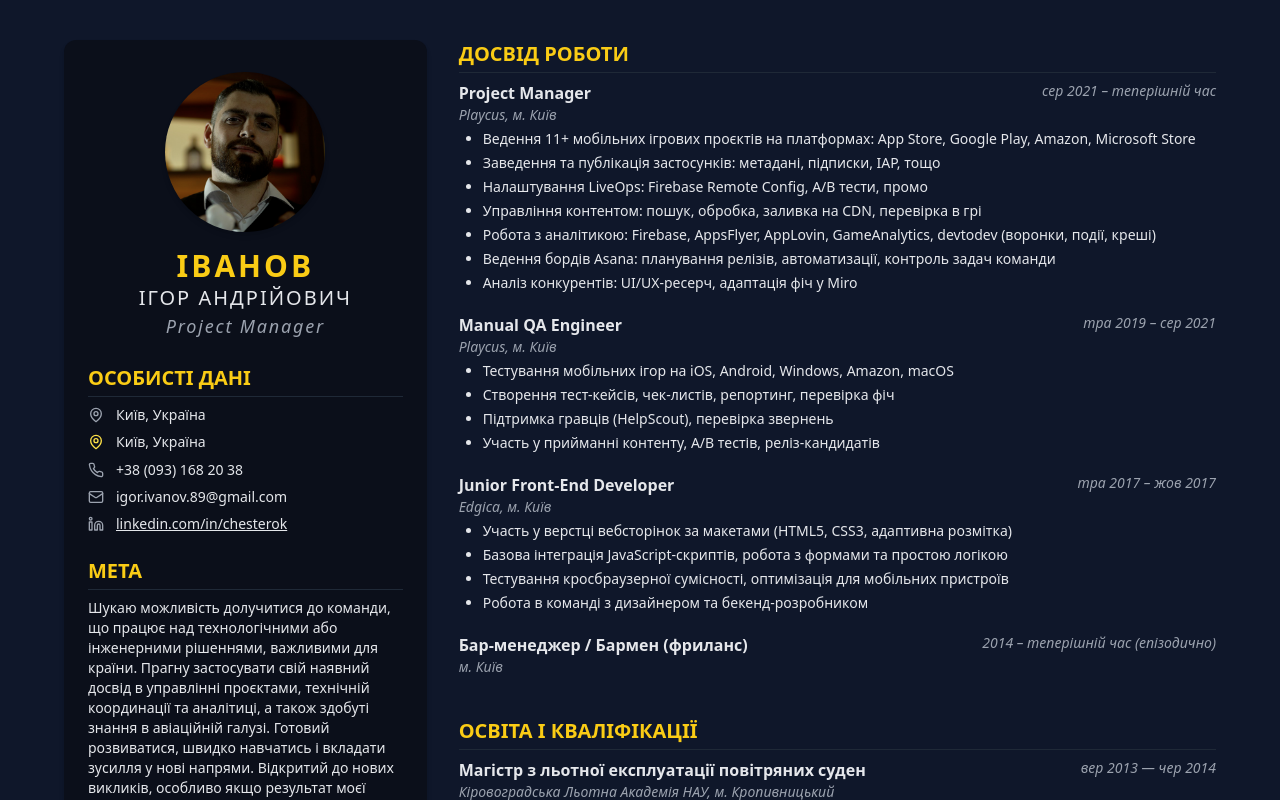
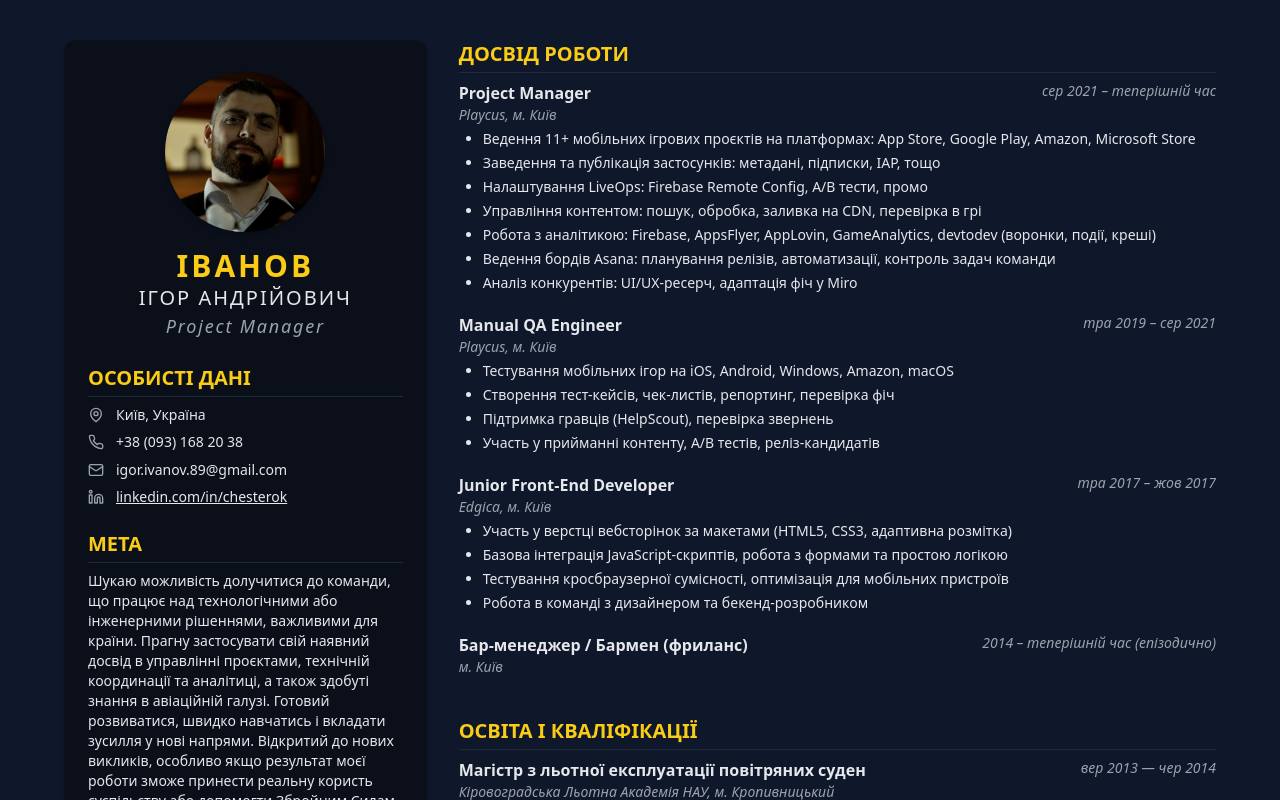
Before and after one commit to OKchesterOK/cv-landing, a React (Vite) app: page / in a window 1280 px wide. Shown: the top 800 px of the page. Built offline with nearby package versions, Linux system fonts and the light colour scheme.

Commit message:
Update App.jsx

```diff
--- a/src/App.jsx
+++ b/src/App.jsx
@@ -18,7 +18,6 @@ export default function App() {
 
           <Section title="ОСОБИСТІ ДАНІ">
             <Info icon={<MapPin size={16} className="text-gray-400" />} value="Київ, Україна" />
-            <Info icon={<MapPin size={16} className="text-yellow-300" />} value="Київ, Україна" />
             <Info icon={<Phone size={16} className="text-gray-400" />} value="+38 (093) 168 20 38" />
             <Info icon={<Mail size={16} className="text-gray-400" />} value="igor.ivanov.89@gmail.com" />
             <Info icon={<Linkedin size={16} className="text-gray-400" />} value={<a href="https://www.linkedin.com/in/chesterok" target="_blank" rel="noopener noreferrer" className="underline">linkedin.com/in/chesterok</a>} />
```
